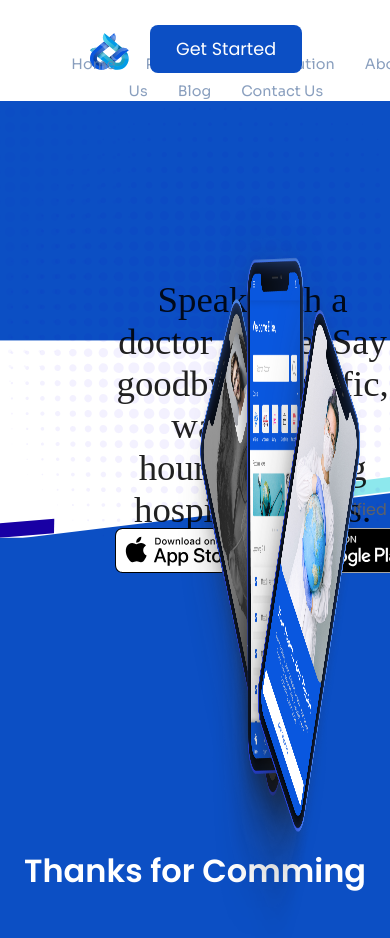
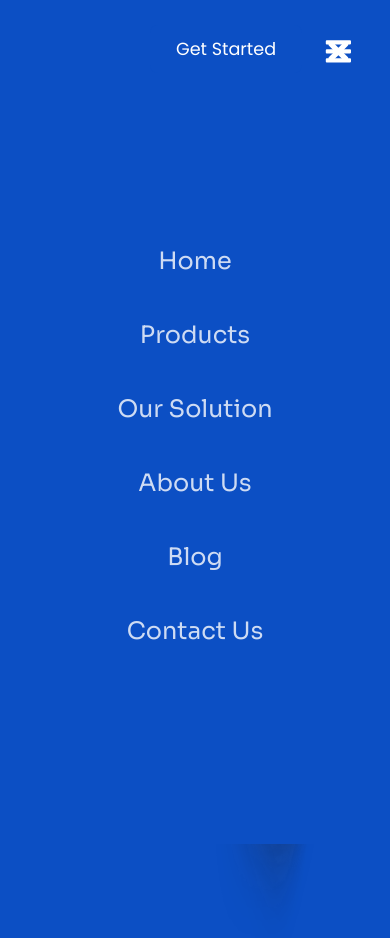
Before and after one commit to Chideraa042/med-health-assistant, a React (Create React App) app: page / in a window 390 px wide. Shown: the top 938 px of the page. Built offline with nearby package versions, Linux system fonts and the light colour scheme.

Commit message:
responsive added

```diff
--- a/package.json
+++ b/package.json
@@ -8,6 +8,7 @@
     "@testing-library/user-event": "^13.5.0",
     "react": "^18.2.0",
     "react-dom": "^18.2.0",
+    "react-icons": "^4.7.1",
     "react-scripts": "5.0.1",
     "web-vitals": "^2.1.4"
   },
--- a/src/App.js
+++ b/src/App.js
@@ -7,7 +7,6 @@ function App() {
     <div className="App">
       <Navbar />
       <Header />
-      <h1>Thanks for Comming</h1>
     </div>
   );
 }
--- a/src/components/home/header.css
+++ b/src/components/home/header.css
@@ -93,3 +93,33 @@ div.dot_files img.dots_2{
     mix-blend-mode: multiply;
     opacity: 0.4;
 }
+
+/* ============== Media Queries (Medium Devices) ============= */
+@media screen and (max-width: 1024px) {
+    header{
+        height: 68vh;
+    }
+
+}
+
+/* ============== Media Queries (Small Devices) ============= */
+@media screen and (max-width: 600px) {
+    header{
+        height: 100vh;
+    }
+    .home_files{
+        /* display: none; */
+    }
+    .text_1{
+        position: absolute;
+        left: 7.2rem;
+        top: 33%;
+        font-family: 'GT Walsheim Pro';
+        font-style: normal;
+        font-weight: 500;
+        font-size: 2.3rem;
+        line-height: 2.63rem;
+        color: var(--color-black)
+    }
+
+}
--- a/src/components/navbar/Navbar.js
+++ b/src/components/navbar/Navbar.js
@@ -1,24 +1,39 @@
 import React from 'react'
+import { useRef } from 'react';
 import './navbar.css'
 import { useState } from 'react'
 import medHealth from '../assets/med_health_log.svg';
+import { FaTimes, FaBars } from "react-icons/fa"
 
 export const Navbar = () => {
+  const navRef = useRef();
+
+  const showNavbar = () => {
+    navRef.current.classList.toggle("responsive_nav");
+  }
+
+
   const [activeNav, setActiveNav] =useState('#');
   return (
-      <div className='navigations'>
+
+      <header className='navigations'>
             <img className='med_logo' src={medHealth} alt='medHealth_logo' />
-        <nav>
+        <nav ref={navRef} className='navigat'>
             <a onClick={() => setActiveNav('#')} className={ activeNav === '#' ? 'active' : ''} href='#'>Home</a>
-            <a onClick={() => setActiveNav('#about')} className={ activeNav === '#about' ? 'active' : ''} href='#about'>Products</a>
+            <a onClick={() => setActiveNav('#products')} className={ activeNav === '#products' ? 'active' : ''} href='#products'>Products</a>
             <a onClick={() => setActiveNav('#ourSolution')} className={ activeNav === '#ourSolution' ? 'active' : ''} href='#ourSolution'>Our Solution</a>
-            <a onClick={() => setActiveNav('#services')} className={ activeNav === '#services' ? 'active' : ''} href='#services'>About Us</a>
-            <a onClick={() => setActiveNav('#contact')} className={ activeNav === '#contact' ? 'active' : ''} href='#contact'>Blog</a>
+            <a onClick={() => setActiveNav('#about')} className={ activeNav === '#about' ? 'active' : ''} href='#about'>About Us</a>
+            <a onClick={() => setActiveNav('#blog')} className={ activeNav === '#blog' ? 'active' : ''} href='#blog'>Blog</a>
             <a onClick={() => setActiveNav('#contact')} className={ activeNav === '#contact' ? 'active' : ''} href='#contact'>Contact Us</a>
+
+            <button className='nav-btn nav-close-btn' onClick={showNavbar} ><FaTimes /></button>
         </nav>
 
-        <button><span>Get Started</span> </button>
-      </div>
+        <button className='get_started'><span>Get Started</span> </button>
+
+
+        <button className='nav-btn' onClick={showNavbar} ><FaBars /></button>
+    </header>
 
   )
 }
--- a/src/components/navbar/navbar.css
+++ b/src/components/navbar/navbar.css
@@ -1,9 +1,16 @@
-.navigations{
+*{
+    padding: 0;
+    margin: 0;
+    box-sizing: border-box;
+}
+
+header.navigations{
     width: 100%;
     height: 12%;
     top: 0;
     position: fixed;
     display: flex;
+    align-items: center;
     justify-content: space-around;
     background-color: var(--color-white);
     z-index: 100;
@@ -20,9 +27,9 @@
 }
 
 
-nav a{
+nav.navigat a{
     position: relative;
-    top: 3.13rem;
+    top: 1.5rem;
     left: 2.4rem;
     text-transform:capitalize;
 
@@ -40,11 +47,24 @@ nav a{
     flex-grow: 0;
 }
 
-nav a:hover{
+nav.navigat a:hover{
     color: var(--color-blue);
 }
 
-button{
+header.navigations .nav-btn{
+    position: absolute;
+    padding: 5px;
+    cursor: pointer;
+    background: transparent;
+    border: none;
+    outline: none;
+    color: var(--color-white);
+    visibility: hidden;
+    opacity: 0;
+    font-size: 1.8rem;
+}
+
+button.get_started{
     position: absolute;
     width: 9.5rem;
     height: 3rem;
@@ -69,3 +89,67 @@ button span{
 
 
 }
+
+/* ============== Media Queries (Medium Devices) ============= */
+@media screen and (max-width: 1024px) {
+    header.navigations{
+        align-items: center;
+        justify-content: space-between;
+    }
+    header.navigations .nav-btn{
+        visibility: visible;
+        opacity: 1;
+        position: absolute;
+        top: 2rem;
+        right: 2rem;
+    }
+
+    header.navigations nav{
+        position: fixed;
+        top: 0;
+        left: 0;
+        height: 100%;
+        width: 100%;
+        display: flex;
+        flex-direction: column;
+        align-items: center;
+        justify-content: center;
+        gap: 1.5rem;
+        background-color: var(--color-blue);
+        transition: 1s;
+        /* transform: translateY(100vh); */
+    }
+
+    header.navigations .responsive_nav{
+        /* transform: none; */
+        transform: translateY(-100vh);
+    }
+
+    nav .nav-btn{
+
+    }
+
+    nav.navigat a{
+        font-size: 1.5rem;
+        left: 0;
+        color: var(--color-white);
+    }
+
+}
+
+/* ============== Media Queries (Small Devices) ============= */
+/* @media screen and (max-width: 600px) {
+    .navigations{
+        height: 60vh;
+        align-items: center;
+    }
+    div.navigat a{
+        display: block;
+        font-size: 1.2rem;
+    }
+
+    .header__socials,
+    .scroll__down{
+        display: none;
+    }
+} */
```
Also changed, not shown: 1 other file (tests, documents, lock files or other folders).
